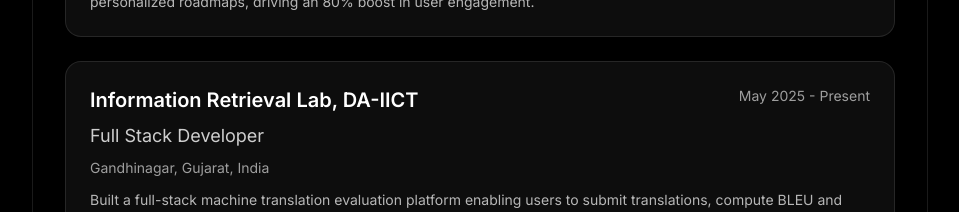
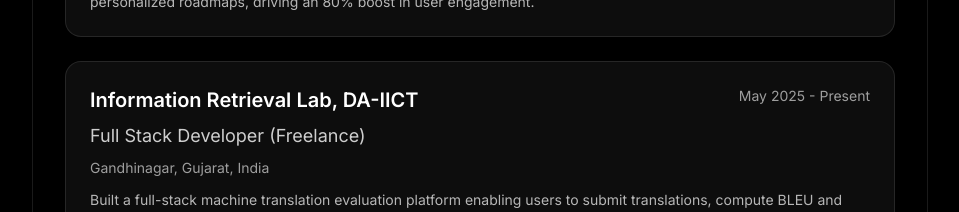
Before and after one commit to harshhh28/Portfolio, a Next.js app: page / in a window 1280 px wide. Shown: the part 2040-2252 px from the top of the page, without its empty margins (160-1119 px from the left). Built offline with nearby package versions, Linux system fonts and the light colour scheme.

Commit message:
feat(page): update job title to include freelance designation in experience section

```diff
--- a/src/app/page.tsx
+++ b/src/app/page.tsx
@@ -328,7 +328,7 @@
       "Independently led the design and deployment of scalable APIs and data pipelines, reducing API latency by 30% and supporting 1,500+ concurrent users. Spearheaded React modules for dashboards, global leaderboards, and personalized roadmaps, driving an 80% boost in user engagement.",
   },
   {
-    title: "Full Stack Developer",
+    title: "Full Stack Developer (Freelance)",
     organization: "Information Retrieval Lab, DA-IICT",
     organizationUrl: "https://irlab.daiict.ac.in",
     duration: "May 2025 - Present",
```
